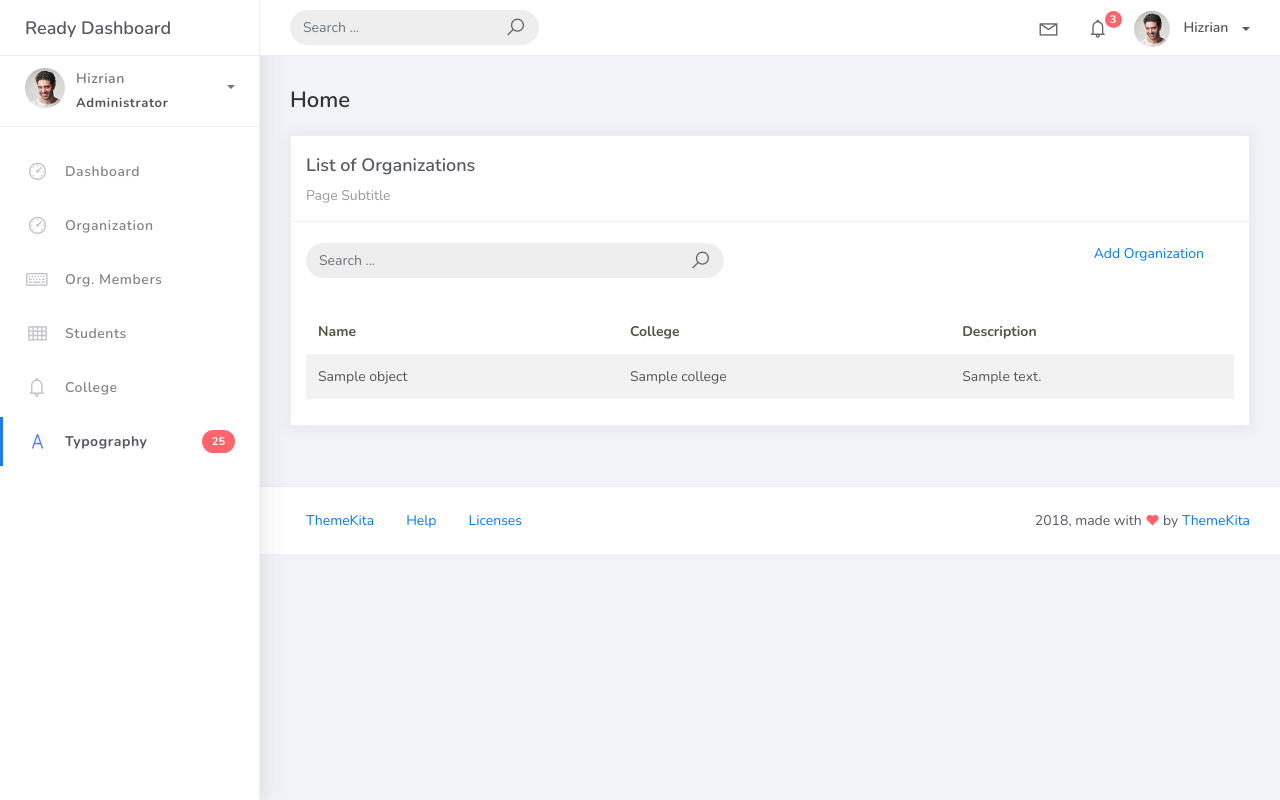
After one commit to angegevela/PALSU-DJANGO-3-4-, a Django app: template projectsite/templates/org_list.html in a window 1280 px wide. The commit adds this page. Run offline with Django 5.2, Linux system fonts and the light colour scheme; the template is opened without the code that fills it: most values are stand-ins (such as "Sample title", 1, 10 or a date in 2020); some libraries are stand-ins or nearby versions.

Commit message:
Adding some html files such as add and list, to add more organization datas, and adding revision since i add some additional fuctions.

```diff
--- a/projectsite/projectsite/settings.py
+++ b/projectsite/projectsite/settings.py
@@ -120,7 +120,7 @@ USE_TZ = True
 
 STATIC_URL = 'static/'
 STATIC_ROOT = BASE_DIR / 'staticfiles'
-STATICFILES_DIRS = BASE_DIR / 'static'
+STATICFILES_DIRS = [BASE_DIR / "static"]
 # Default primary key field type
 # https://docs.djangoproject.com/en/5.1/ref/settings/#default-auto-field
 
--- a/projectsite/projectsite/urls.py
+++ b/projectsite/projectsite/urls.py
@@ -16,10 +16,12 @@ Including another URLconf
 """
 from django.contrib import admin
 from django.urls import path
-from studentorg.views import HomePageView
+from studentorg.views import HomePageView, OrganizationList, OrganizationCreateView
 from studentorg import views
 
 urlpatterns = [
     path('admin/', admin.site.urls),
-    path('', views.HomePageView.as_view(), name='home')
+    path('', views.HomePageView.as_view(), name='home'),
+    path('organization_list', OrganizationList.as_view(), name='organization-list'),
+    path('organization_list/add', OrganizationCreateView.as_view(), name='organization-add'),
 ]
--- a/projectsite/templates/base.html
+++ b/projectsite/templates/base.html
@@ -109,7 +109,7 @@
                         </li>
                         <li class="nav-item dropdown">
                             <a class="dropdown-toggle profile-pic" data-toggle="dropdown" href="#" aria-expanded="false" title="User  Profile">
-                                <img src="{% img/profile.jpg' %}" alt="Profile of Hizrian" width="36" class="img-circle">
+                                <img src="{% static 'img/profile.jpg' %}" alt="Profile of Hizrian" width="36" class="img-circle">
                                 <span>Hizrian</span>
                             </a>
                             <ul class="dropdown-menu dropdown-user">
@@ -180,8 +180,8 @@
                         </a>
                     </li>
                     <li class="nav-item">
-                        <a href="components.html">
-                            <i class="la la-table"></i>
+                        <a href="{% url 'organization-add' %}">
+                            <i class="la la-dashboard"></i>
                             <p>Organization</p>
                         </a>
                     </li>
--- /dev/null
+++ b/projectsite/templates/org_list.html
@@ -0,0 +1,60 @@
+{% extends 'base.html' %}
+{% load static %}
+{% block content %}
+<div class="content">
+    <div class="container-fluid">
+        <h4 class="page-title">Home</h4>
+        <div class="row">
+            <div class="col-md-12">
+                <div class="card">
+                    <div class="card-header">
+                        <div class="card-title">List of Organizations</div>
+                        <div class="card-category">Page Subtitle</div>
+                    </div>
+                    <br />
+                    <div class="col-md-12 row">
+                        <div class="col-md-6">
+                            <form class="navbar-left navbar-form nav-search mr-md-3" action="">
+                                <div class="input-group">
+                                    <input type="text" placeholder="Search ..." class="form-control" />
+                                    <div class="input-group-append">
+                                        <span class="input-group-text">
+                                            <i class="la la-search search-icon"></i>
+                                        </span>
+                                    </div>
+                                </div>
+                            </form>
+                        </div>
+                        <div class="col-md-6">
+                            <div class="pull-right">
+                                <a href="${url 'organization-add'}">Add Organization</a>
+                            </div>
+                        </div>
+                    </div>
+                    <div class="card-body">
+                        <table class="table table-striped mt-3">
+                            <thead>
+                                <tr>
+                                    <th scope="col">Name</th>
+                                    <th scope="col">College</th>
+                                    <th scope="col">Description</th>
+                                </tr>
+                            </thead>
+                            <tbody>
+                                {% for object in object_list %}
+                                <tr>
+                                    <td>{{ object.name }}</td>
+                                    <td>{{ object.college }}</td>
+                                    <td>{{ object.description }}</td>
+                                </tr>
+                                {% endfor %}
+                            </tbody>
+                        </table>
+                        {% include 'includes/pagination.html' %}
+                    </div>
+                </div>
+            </div>
+        </div>
+    </div>
+</div>
+{% endblock %}
```
Also changed, not shown: projectsite/studentorg/forms.py (added, +9 -0 lines), projectsite/studentorg/views.py (+15 -0 lines), projectsite/templates/org_add.html (added, +29 -0 lines), projectsite/db.sqlite3.
